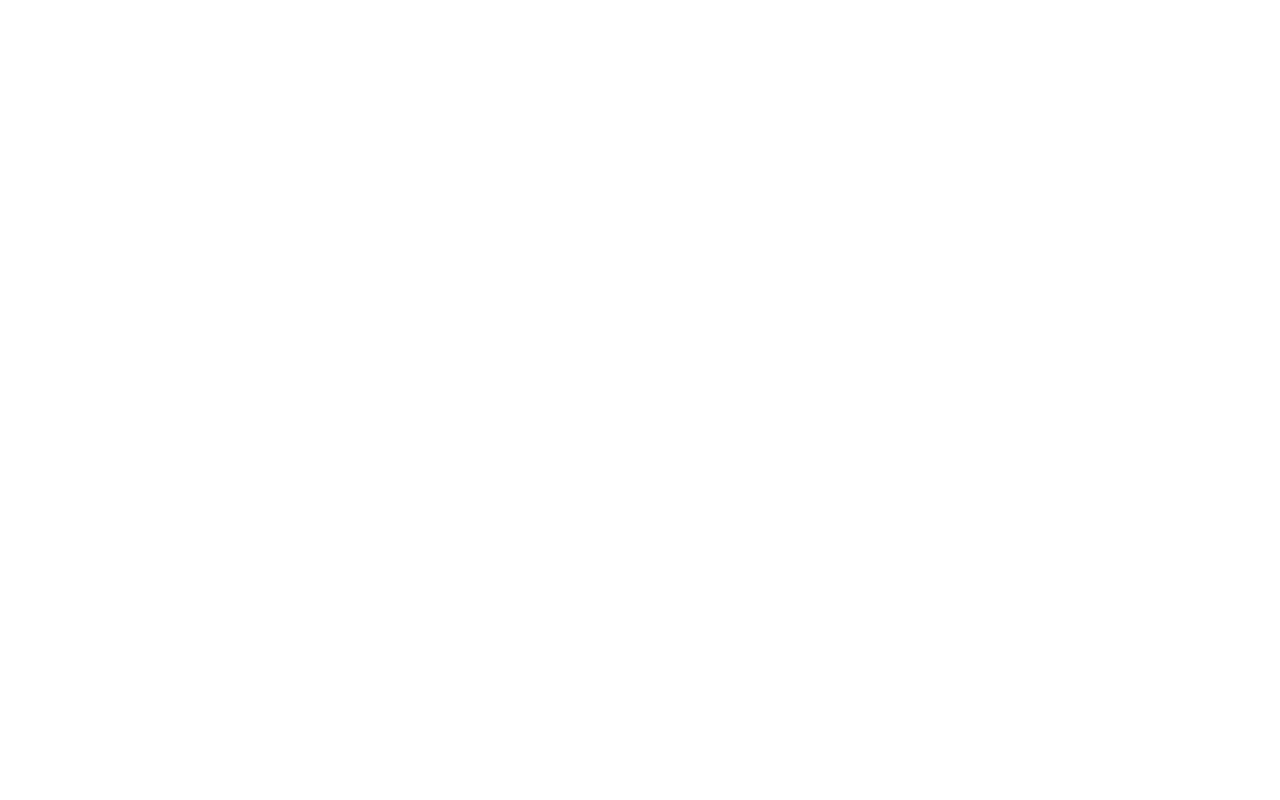
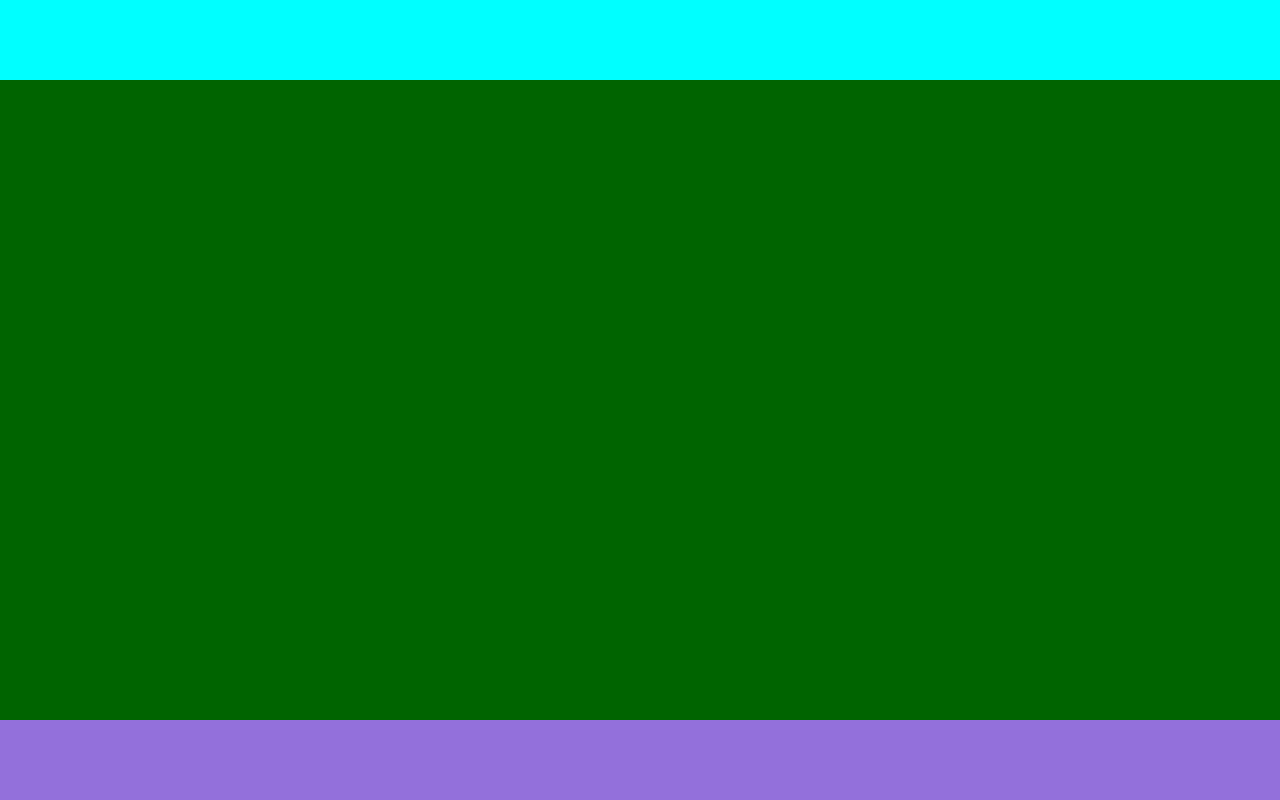
Before and after one commit to AmiRaMohamed01/portfolio-final, a plain HTML site: page index.html in a window 1280 px wide. Drawn offline with Linux system fonts and the light colour scheme.

Commit message:
main sections

```diff
--- a/index.html
+++ b/index.html
@@ -7,6 +7,16 @@
     <link rel="stylesheet" href="style.css">
 </head>
 <body>
+    <div id="big__box">
+        <header id="hd">
 
+        </header>
+        <main id="mn">
+
+        </main>
+        <footer id="ft">
+
+        </footer>
+    </div>
 </body>
 </html>
--- a/style.css
+++ b/style.css
@@ -0,0 +1,26 @@
+* {
+    padding: 0px;
+    margin: 0px;
+}
+
+#big__box {
+    width: 100vw;
+    height: 100vh;
+    background-color: antiquewhite;
+}
+
+#hd {
+    width: 100vw;
+    height: 10vh ;
+    background-color:aqua
+}
+#mn {
+    width: 100vw;
+    height: 80vh ;
+    background-color: darkgreen;
+}
+#ft {
+    width: 100vw;
+    height: 10vh ;
+    background-color: mediumpurple;
+}
```
